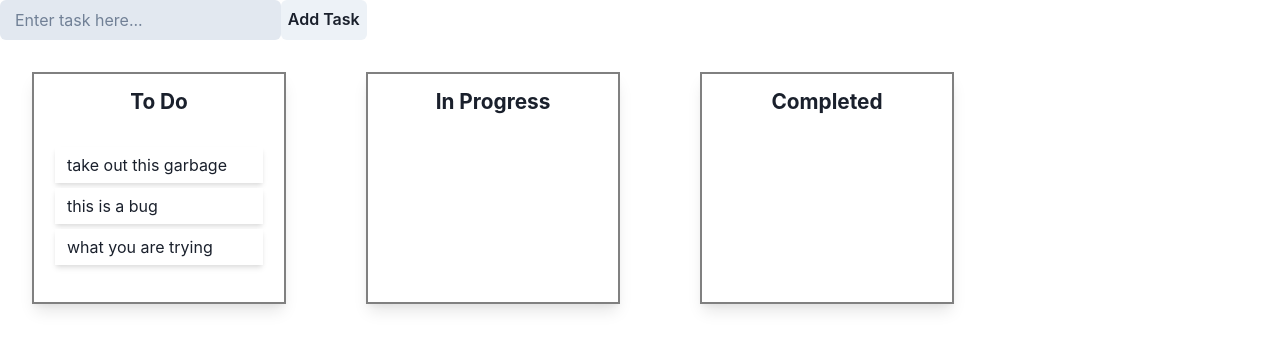
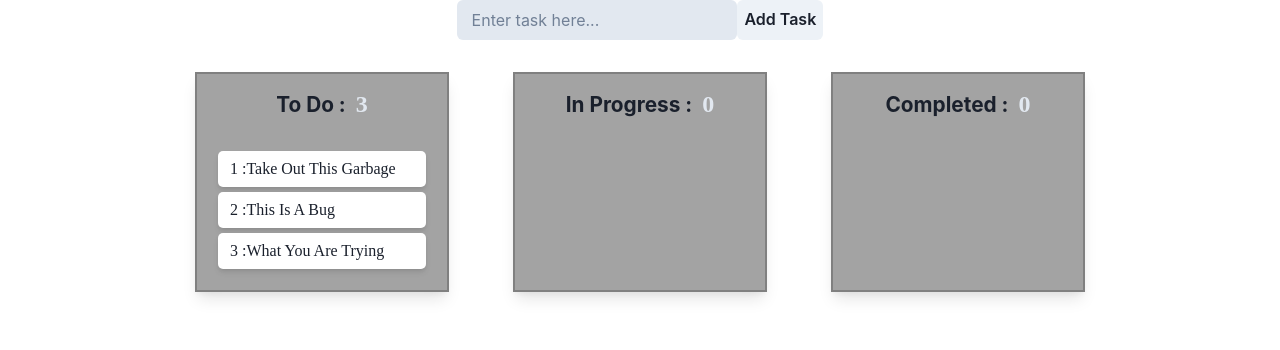
Before and after one commit to rahulkr-dev/task_manager-app, a React (Vite) app: page / in a window 1280 px wide. Shown: the top 350 px of the page. Built offline with nearby package versions, Linux system fonts and the light colour scheme.

Commit message:
adding task completed

```diff
--- a/src/App.jsx
+++ b/src/App.jsx
@@ -67,7 +67,7 @@ const App = () => {
     <ChakraProvider>
       <InputTodo />
       <DragDropContext onDragEnd={onDragEnd}>
-        <Flex gap="1rem">
+        <Flex gap="0rem" wrap={"wrap"} justifyContent={"center"}>
         {
           todoData.columnOrder.map(columnId=>{
             let column = todoData.columns[columnId];
--- a/src/components/Column.jsx
+++ b/src/components/Column.jsx
@@ -5,8 +5,10 @@ import { Droppable } from 'react-beautiful-dnd'
 
 const Column = ({ tasks, column }) => {
     return (
-        <Box border="2px solid gray" boxShadow={"lg"} m="2rem" w="max-content" py="1rem">
-            <Heading mb=".7rem" textAlign={"center"} fontSize={"1.3rem"}>{column.title}</Heading>
+        <Box bg={"blackAlpha.500"} border="2px solid gray" boxShadow={"lg"} m="2rem" w="max-content" pt="1rem">
+            <Heading pb=".7rem" textAlign={"center"} fontSize={"1.3rem"}>{column.title} :
+            <Text fontSize={"1.5rem"} color={"gray.200"} fontWeight={"bold"} fontFamily={"cursive"} textShadow={"dark-lg"} ml="10px" as="span">{column.taskIds.length}</Text>
+            </Heading>
             <Droppable droppableId={column.id}>
                 {
                     (provider, snapshot) => (
@@ -14,10 +16,11 @@ const Column = ({ tasks, column }) => {
                         <Box
                             ref={provider.innerRef}
                             {...provider.droppableProps}
-                            bg={snapshot.isDraggingOver ? "lightcoral" : "white"}
+                            bg={snapshot.isDraggingOver ? "gray.100" : "transparent"}
                             p="1rem"
                             minW={"100px"}
                             w="250px"
+                            // h="full"
                         >
                             {
                                 tasks.map((task, index) => <Task index={index} key={task.id} task={task} />)
--- a/src/components/InputTodo.jsx
+++ b/src/components/InputTodo.jsx
@@ -34,7 +34,7 @@ const InputTodo = () => {
         setText("")
     }
   return (
-    <Flex w="max-content">
+    <Flex w="max-content" margin={'auto'}>
         <Input value={text} onChange={({target})=>setText(target.value)} pl={"15px"} variant={"unstyled"} bg="gray.200" placeholder='Enter task here...' />
         <Button onClick={handleClick} colorScheme='gray' >Add Task</Button>
     </Flex>
--- a/src/components/Task.jsx
+++ b/src/components/Task.jsx
@@ -12,8 +12,11 @@ const Task = ({ task, index }) => {
                         {...provider.draggableProps}
                         {...provider.dragHandleProps}
                         bg={snapshot.isDragging?"lightblue":"white"}
-                        cursor={"pointer"} p="6px 12px" boxShadow={"md"} borderColor={"gray.400"} m="5px"
+                        fontWeight={snapshot.isDragging?"bolder":"inherit"}
+                        cursor={"pointer"} p="6px 12px" boxShadow={"md"} borderColor={"gray.400"} m="5px" textTransform={"capitalize"} fontFamily={"cursive"}
+                        borderRadius={"5px"}
                     >
+                        {index+1} :
                         {task.content}
                     </Text>
                 )
```
